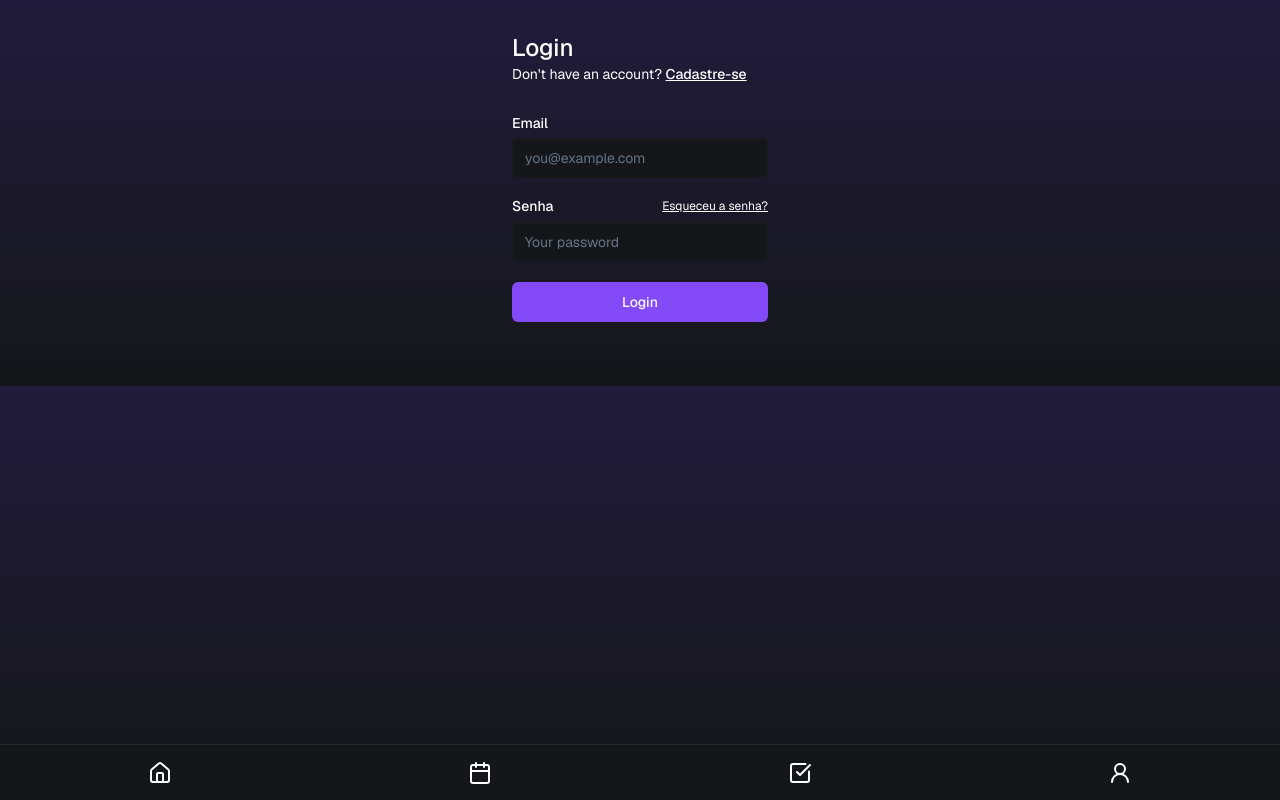
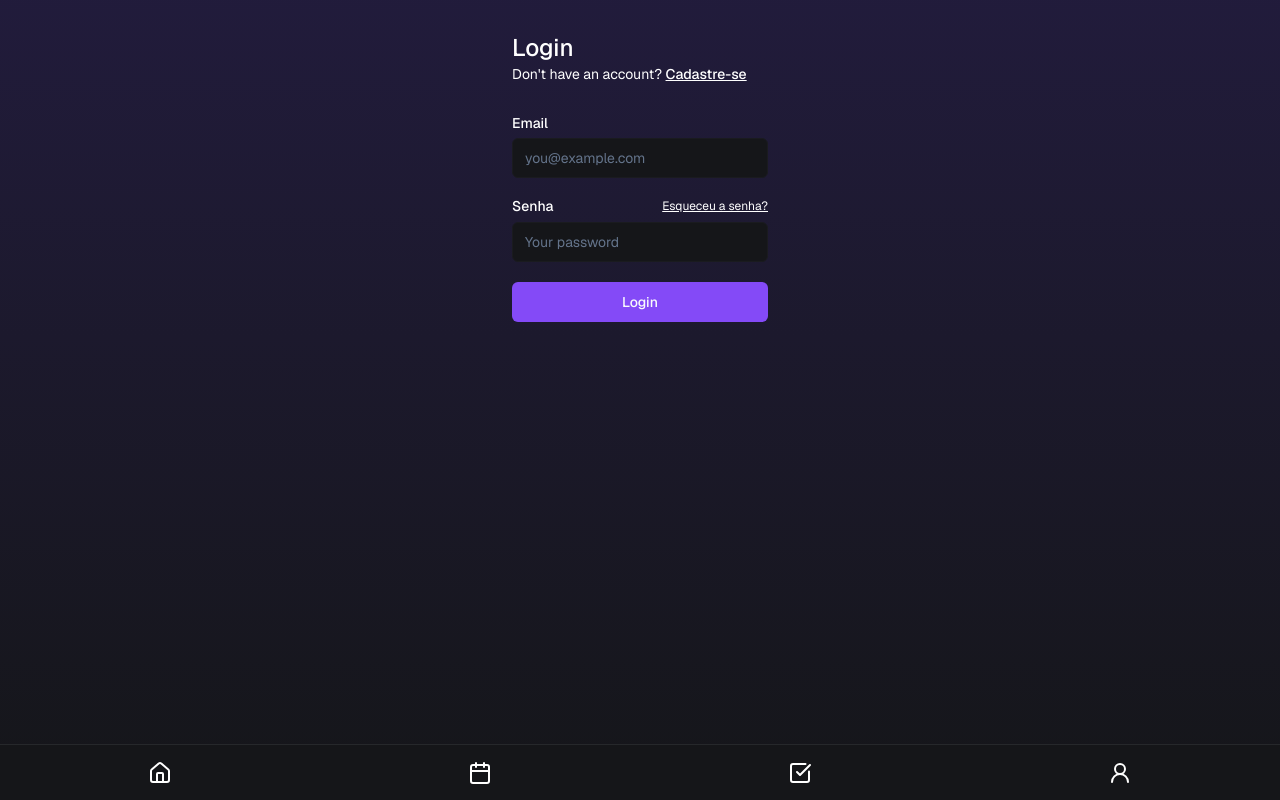
Before and after one commit to TheDuxX/to-do-list, a Next.js app: page /login in a window 1280 px wide. Built offline with nearby package versions, Linux system fonts and the light colour scheme.

Commit message:
feat: fix css layout

```diff
--- a/app/layout.tsx
+++ b/app/layout.tsx
@@ -20,17 +20,17 @@ export default function RootLayout({
 }) {
   return (
     <html lang="pt-BR" className={GeistSans.className} suppressHydrationWarning>
-      <body className="bg-gradient-to-b from-darkPurple to-background text-foreground">
+      <body className="">
         <ThemeProvider
           attribute="class"
           defaultTheme="system"
           enableSystem
           disableTransitionOnChange
         >
-          <main className="h-fit w-svw flex flex-col items-center">
+          <main className="h-svh w-svw flex flex-col items-center bg-gradient-to-b from-darkPurple to-background text-foreground">
             {children}
             <FooterMenu />
-          <span className="min-h-14 w-full "></span>
+            <span className="min-h-14 w-full "></span>
           </main>
         </ThemeProvider>
       </body>
```
